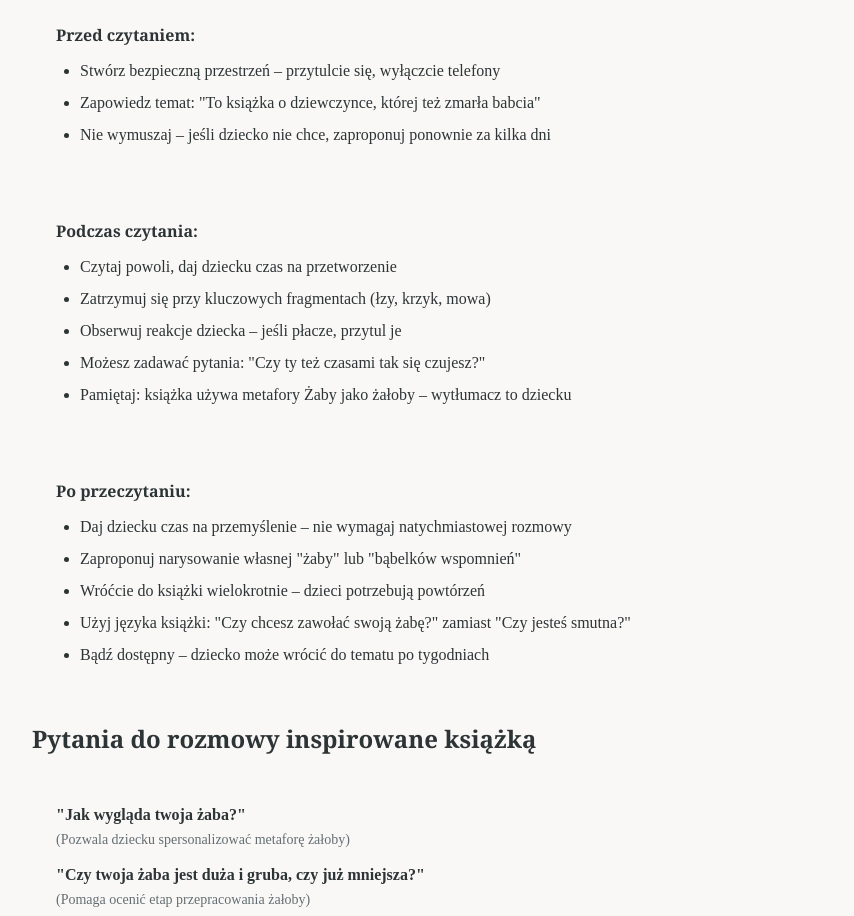
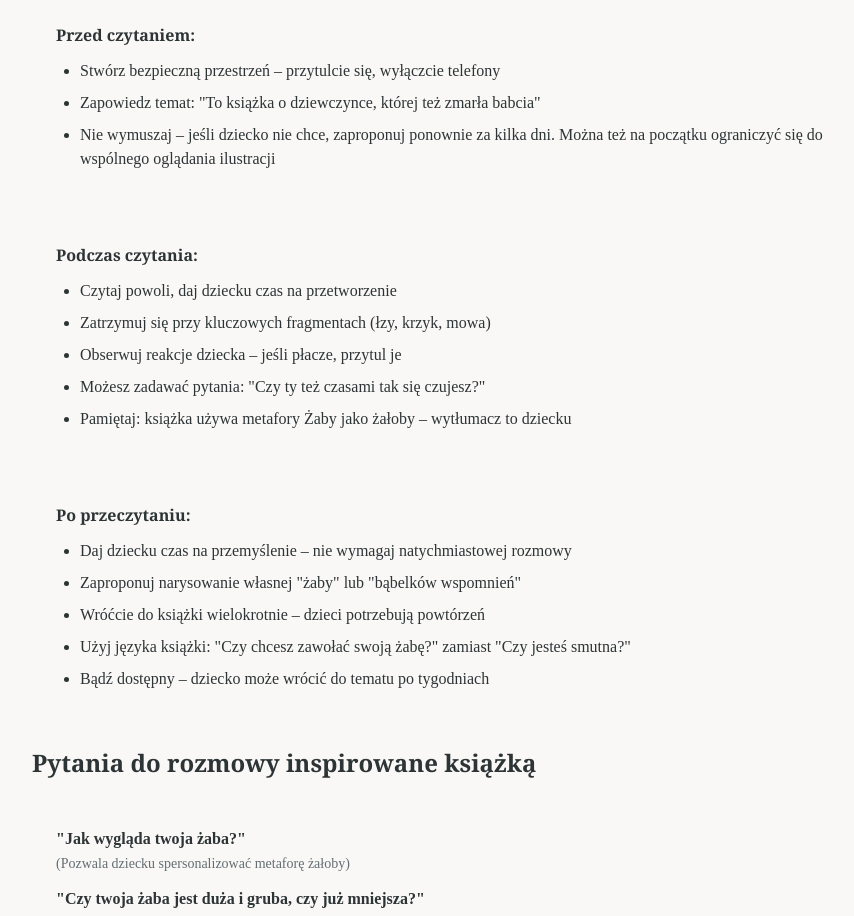
Before and after one commit to totawierzba-star/sg-8666905e-bcc0-4ab2-a8e9-61b5a6ffc3b2-1773721541, a Next.js app: page /artykuly/historia-zosi-i-ksiazki-zaba in a window 1280 px wide. Shown: the part 4840-5756 px from the top of the page, without its empty margins (192-1046 px from the left). Built offline with nearby package versions, Linux system fonts and the light colour scheme.

Commit message:
feat(articles): Add illustration-viewing guidance to 'Żaba' article

```diff
--- a/src/pages/artykuly/historia-zosi-i-ksiazki-zaba.tsx
+++ b/src/pages/artykuly/historia-zosi-i-ksiazki-zaba.tsx
@@ -335,7 +335,7 @@ export default function HistoriaZosiArticle() {
               <ul className="list-disc pl-6 space-y-2">
                 <li>Stwórz bezpieczną przestrzeń – przytulcie się, wyłączcie telefony</li>
                 <li>Zapowiedz temat: "To książka o dziewczynce, której też zmarła babcia"</li>
-                <li>Nie wymuszaj – jeśli dziecko nie chce, zaproponuj ponownie za kilka dni</li>
+                <li>Nie wymuszaj – jeśli dziecko nie chce, zaproponuj ponownie za kilka dni. Można też na początku ograniczyć się do wspólnego oglądania ilustracji</li>
               </ul>
             </div>
 
```
